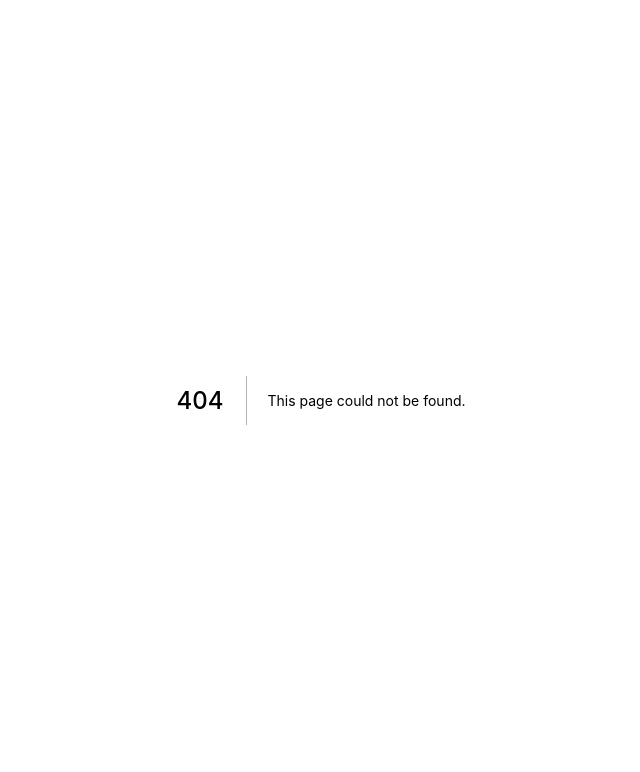
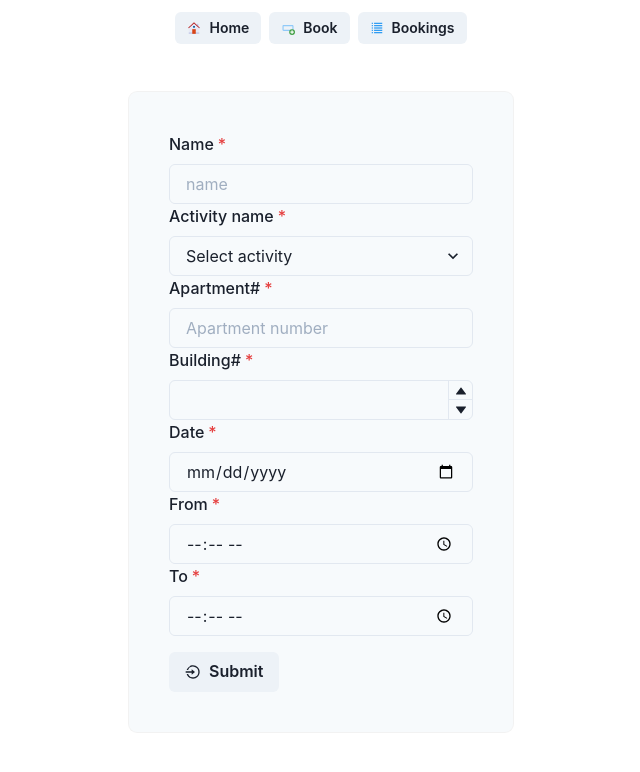
Before and after one commit to akshaymatoo/avana-booking-system, a Next.js app: page /book in a window 1280 px wide. Before the commit this address had no page. Shown: the top 772 px of the page, without its empty margins (319-959 px from the left). Built offline with nearby package versions, Linux system fonts and the light colour scheme.

Commit message:
first commit

```diff
--- /dev/null
+++ b/components/Header.js
@@ -0,0 +1,20 @@
+import Link from 'next/link';
+import { Button, Stack} from "@chakra-ui/react";
+import { Icon } from "@chakra-ui/react";
+import { FcHome,FcList,FcAddRow } from "react-icons/fc";
+export default function Header(){
+
+	return(
+		<Stack spacing="2" isInline justify="center" my="3">
+			<Link href="/">
+				<Button size="sm" leftIcon={<Icon as={FcHome} />} >Home</Button>
+			</Link>
+			<Link href="/book">
+				<Button size="sm" leftIcon={<Icon as={FcAddRow} />} >Book</Button>
+			</Link>
+			<Link href="/bookings">
+				<Button size="sm" leftIcon={<Icon as={FcList} />}>Bookings</Button>
+			</Link>
+		</Stack>
+	)
+}
--- /dev/null
+++ b/db/firebase.js
@@ -0,0 +1,18 @@
+import firebase from 'firebase';
+
+const firebaseConfig = {
+  apiKey: "AIzaSyDPeKUcaU_bu3YQLR8tZ6wsdQj36w5-9qM",
+  authDomain: "avana-ed68d.firebaseapp.com",
+  projectId: "avana-ed68d",
+  storageBucket: "avana-ed68d.appspot.com",
+  messagingSenderId: "159729076346",
+  appId: "1:159729076346:web:06f7194f803069835293c3"
+};
+
+const app = !firebase.apps.length
+		? firebase.initializeApp(firebaseConfig)
+		: firebase.app()
+
+const db = app.firestore();
+
+export { db };
--- a/pages/_app.js
+++ b/pages/_app.js
@@ -1,7 +1,14 @@
+import { ChakraProvider } from "@chakra-ui/react"
+import Header from "../components/Header"
 import '../styles/globals.css'
 
 function MyApp({ Component, pageProps }) {
-  return <Component {...pageProps} />
+  return (
+  	<ChakraProvider>
+  		<Header/>
+  		<Component {...pageProps} />
+  	</ChakraProvider>
+  )
 }
 
 export default MyApp
--- /dev/null
+++ b/pages/book/index.js
@@ -0,0 +1,132 @@
+import { useForm } from "react-hook-form";
+import styles from '../../styles/Home.module.css';
+import { Icon,useToast } from "@chakra-ui/react";
+import { RiLoginCircleLine } from "react-icons/ri";
+import {
+  Box,
+  FormErrorMessage,
+  FormLabel,
+  FormControl,
+  Input,
+  Button,
+  Center,
+  Select,
+  NumberInput,
+  NumberInputField,
+  NumberInputStepper,
+  NumberIncrementStepper,
+  NumberDecrementStepper
+} from "@chakra-ui/react";
+import {db} from '../../db/firebase';
+
+export default  function Book() {
+	const { handleSubmit, errors, register, formState } = useForm();
+	const toast = useToast();
+
+	function validateName(value) {
+		console.log("value passed ",value);
+	  if (!value) {
+	    return "Name is required";
+	  } else return true;
+	}
+
+	const registerBooking = async event => {
+    event.preventDefault();
+
+    let data = {
+      name:event.target.name.value,
+      apartment:event.target.apt.value,
+      activity:event.target.activityName.value,
+      building:event.target.building.value,
+      date:event.target.date.value,
+      time:`${event.target.from.value} - ${event.target.to.value}`
+    };
+    const newBooking = db.collection('bookings').doc();
+    const res = await newBooking.set(data);
+
+    toast({
+          title: "Booking created.",
+          description: `We've created a booking for ${event.target.activityName.value} at ${event.target.from.value}`,
+          status: "success",
+          position: "bottom-right",
+          duration: 9000,
+          isClosable: true,
+      });
+  }
+  return (
+    <Center mt={12}>
+     <Box w={["90vw","30vw","40vw","30vw"]} bg="gray.50" p={10} borderRadius="lg" overflow="hidden"  boxShadow="xs">
+        <form onSubmit={registerBooking}>
+          <FormControl isRequired>
+            <FormLabel htmlFor="name">Name</FormLabel>
+            <Input
+              name="name"
+              placeholder="name"
+            />
+          </FormControl>
+
+          <FormControl isRequired>
+          	<FormLabel htmlFor="activityName">Activity name</FormLabel>
+    				<Select name="activityName" placeholder="Select activity">
+    				  <option value="BBQ1">BBQ1</option>
+    				  <option value="BBQ2">BBQ2</option>
+    				  <option value="Hammock">Hammock</option>
+    				  <option value="Gym">Gym</option>
+              <option value="Conference room">Conference room</option>
+              <option value="Fire place">Fire place</option>
+    				</Select>
+          </FormControl>
+
+          <FormControl isRequired>
+            <FormLabel htmlFor="apt">Apartment#</FormLabel>
+            <Input
+              type="number"
+              name="apt"
+              placeholder="Apartment number"
+            />
+          </FormControl>
+
+          <FormControl isRequired>
+            <FormLabel htmlFor="building">Building#</FormLabel>
+            <NumberInput name="building" min={0} max={20}>
+              <NumberInputField />
+              <NumberInputStepper>
+                <NumberIncrementStepper />
+                <NumberDecrementStepper />
+              </NumberInputStepper>
+            </NumberInput>
+          </FormControl>
+          <FormControl isRequired>
+            <FormLabel htmlFor="date">Date</FormLabel>
+            <Input
+              type="date"
+              name="date"
+              placeholder="Booking date"
+            />
+          </FormControl>
+
+          <FormControl isRequired>
+            <FormLabel htmlFor="from">From</FormLabel>
+            <Input
+              type="time"
+              name="from"
+              placeholder="From time"
+            />
+          </FormControl>
+
+          <FormControl isRequired>
+            <FormLabel htmlFor="to">To</FormLabel>
+            <Input
+              type="time"
+              name="to"
+              placeholder="To time"
+            />
+          </FormControl>
+          <Button mt={4} colorScheme="gray" isLoading={formState.isSubmitting} leftIcon={<Icon as={RiLoginCircleLine} />}  type="submit">
+            Submit
+          </Button>
+        </form>
+      </Box>
+    </Center>
+  );
+}
--- a/styles/Home.module.css
+++ b/styles/Home.module.css
@@ -1,10 +1,19 @@
 .container {
-  min-height: 100vh;
+  min-height: 80vh;
   padding: 0 0.5rem;
   display: flex;
   flex-direction: column;
   justify-content: center;
   align-items: center;
+}
+
+.container1 {
+  padding: 0 0.5rem;
+  display: flex;
+  flex-direction: column;
+  justify-content: center;
+  align-items: center;
+  width: 50%
 }
 
 .main {
```
Also changed, not shown: components/DataTable.js (added, +59 -0 lines), package.json (+12 -3 lines), pages/bookings/index.js (added, +57 -0 lines), pages/index.js (+23 -54 lines), 1 other file (tests, documents, lock files or other folders).
